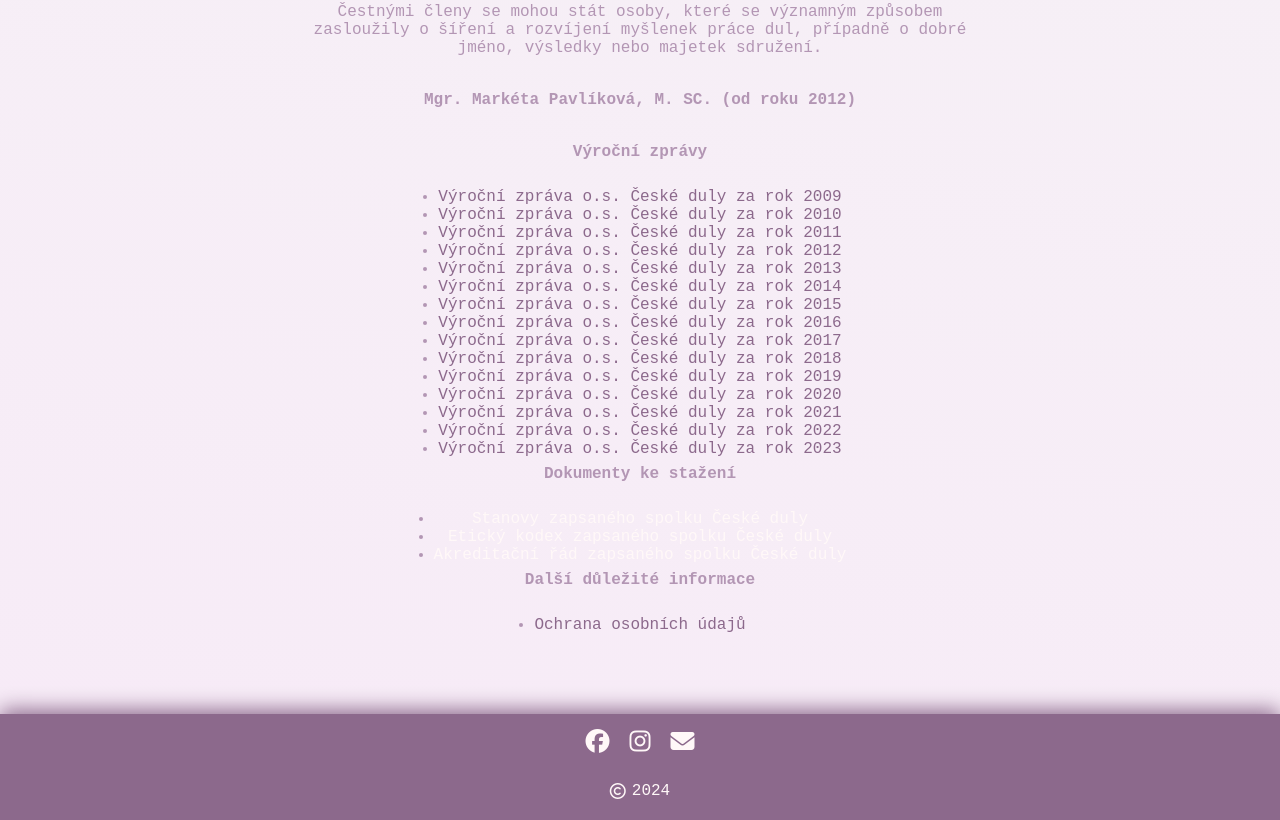
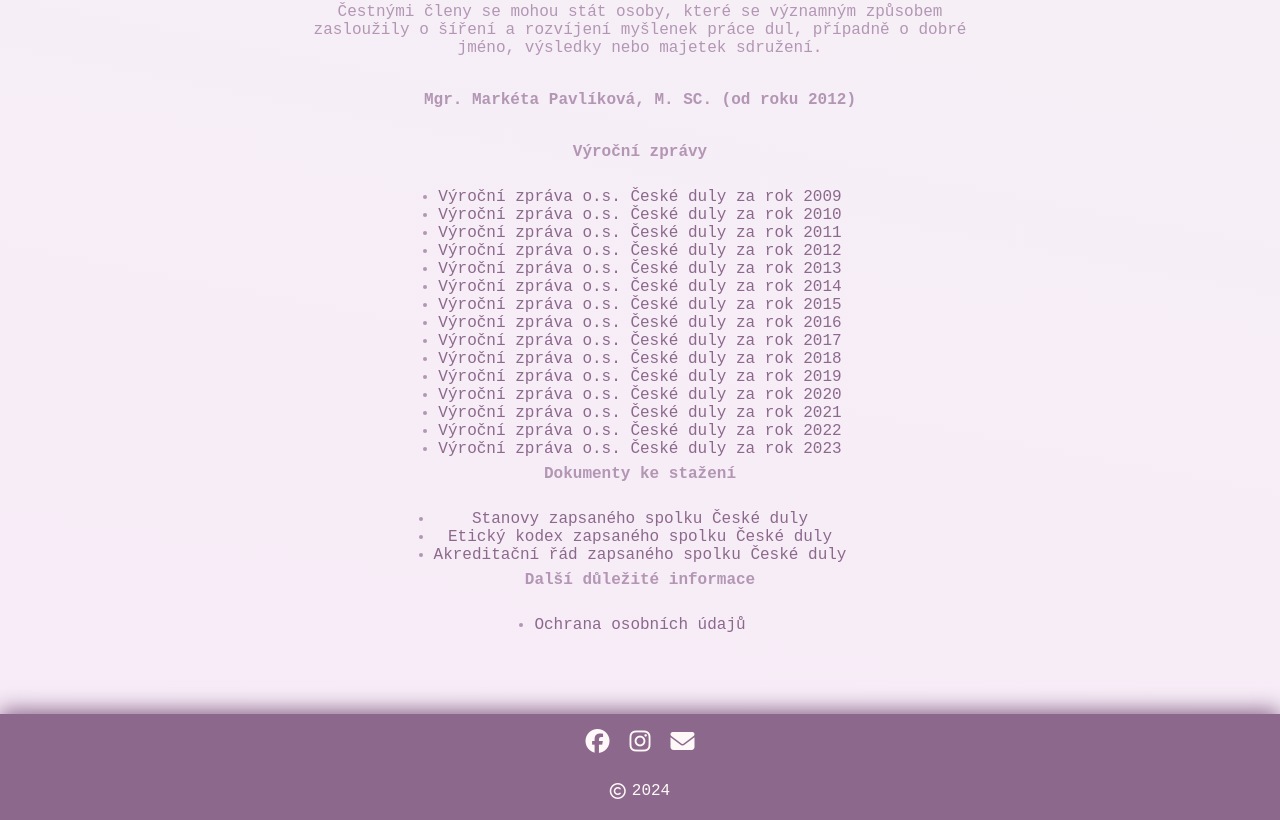
Before and after one commit to CreativeOxana/mojedula, a React (Vite) app: page /about in a window 1280 px wide. Shown: the part 1373-2193 px from the top of the page. Built offline with nearby package versions, Linux system fonts and the light colour scheme; a web font is replaced by a local one.

Commit message:
Update style.css

```diff
--- a/src/pages/components/About/style.css
+++ b/src/pages/components/About/style.css
@@ -3,7 +3,7 @@
 }
 
 .container.info .annual_report a,
-.contianer.info .download a,
+.container.info .download a,
 .container.info .important a {
   color: var(--brand-color);
 }
```
